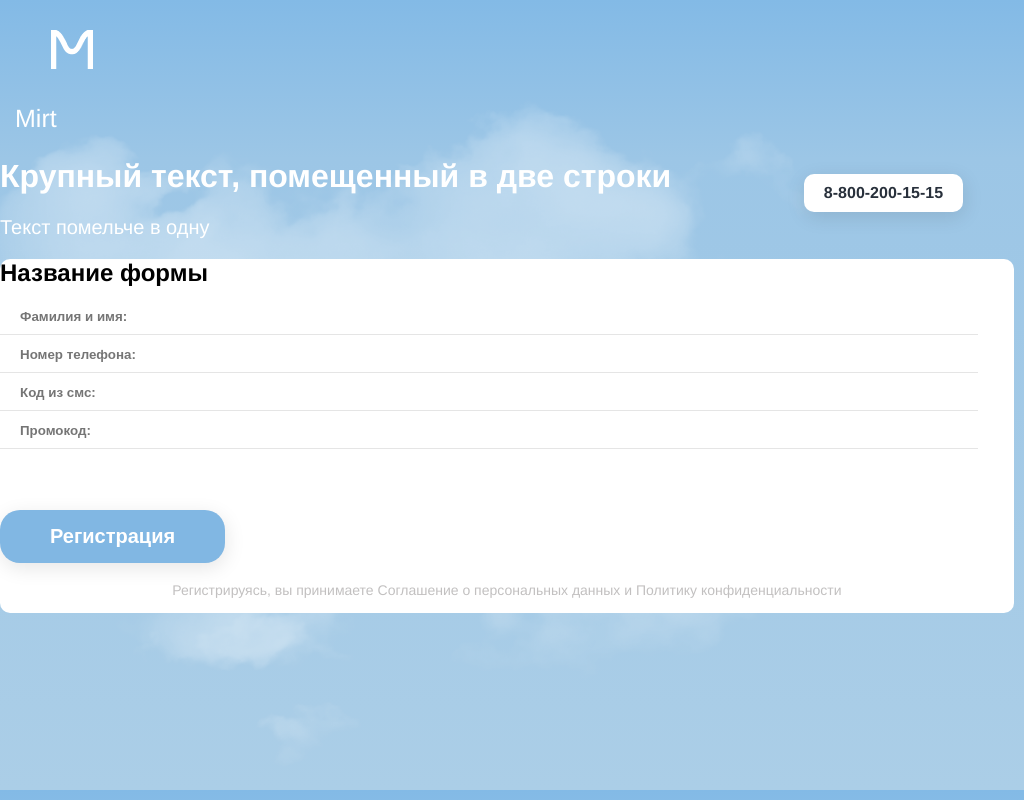
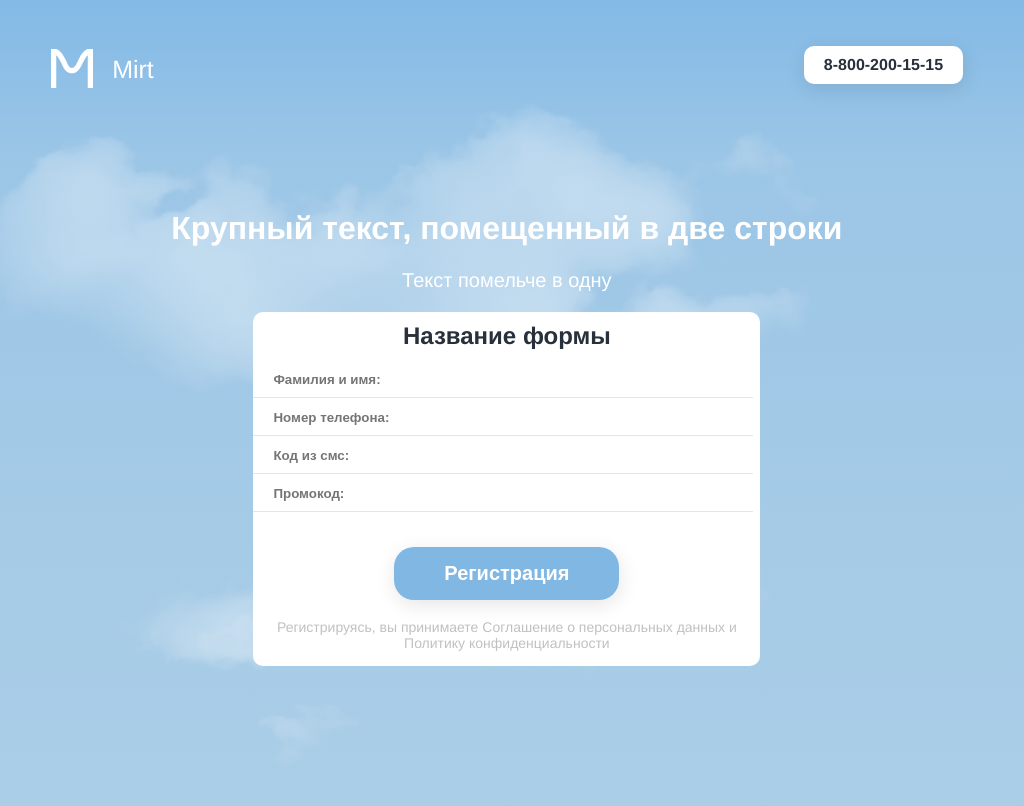
Before and after one commit to FloodGreenMouse/FloodGreenMouse.github.io, a PHP site: page / in a window 1024 px wide. Run offline with PHP 8.4, Linux system fonts and the light colour scheme.

Commit message:
fifth commit

```diff
--- a/portfolio2/css/style.css
+++ b/portfolio2/css/style.css
@@ -55,6 +55,27 @@ div {
     .d-lg-inline-block {
         display: inline-block;
     }
+    .form {
+        width: 50%;
+        margin-top: 2%;
+        margin-bottom: 2%;
+        margin-right: auto;
+        margin-left: auto;
+        padding: 0px;
+    }
+    .form h2 {
+        padding-top: 10px;
+        text-align: center;
+        color: #28303b;
+    }
+    .maintext {
+        text-align: center;
+        margin-top: 10%;
+        width: 100%;
+    }
+    body {
+        height: 97vh !important;
+    }
 }
 
 /*MD-SCREEN*/
@@ -92,7 +113,7 @@ div {
         width: 50%;
     }
     .form-input {
-        width: 94% !important;
+        width: 93.4% !important;
     }
 }
 
--- a/portfolio2/index.html
+++ b/portfolio2/index.html
@@ -14,8 +14,8 @@
     </div>
     <div class="navbar fadeIn">
         <a href="#">
-            <img src="img/logo.png" alt="logo" class="brand-image d-inline-block d-md-inline-block d-xl-inline-block">
-            <p class="d-inline-block d-xl-inline-block d-md-inline-block navbar-href">Mirt</p>
+            <img src="img/logo.png" alt="logo" class="brand-image d-inline-block d-md-inline-block d-xl-inline-block d-lg-inline-block">
+            <p class="d-inline-block d-xl-inline-block d-md-inline-block d-lg-inline-block navbar-href">Mirt</p>
         </a>
         <a href="tel:8-800-200-15-15">
             <p class="feedback d-none d-md-none d-xl-inline-block">
@@ -34,14 +34,14 @@
             Текст помельче в одну
         </p>
     </div>
-    <div class="form d-xl-inline-block d-block fadeIn">
+    <div class="form d-xl-inline-block d-lg-block d-block d-lg-block fadeIn">
         <form action="#">
             <h2>Название формы</h2>
             <input type="text" class="d-block d-md-block form-input" placeholder="Фамилия и имя:">
             <input type="text" class="d-block d-md-block form-input" placeholder="Номер телефона:">
             <input type="text" class="d-block d-md-block form-input" placeholder="Код из смс:">
             <input type="text" class="d-block d-md-block form-input" placeholder="Промокод:">
-            <button class="submit-button d-block d-xl-block d-md-block">
+            <button class="submit-button d-block d-xl-block d-md-block d-lg-block">
                 Регистрация
             </button>
             <p class="attention-text">
```
